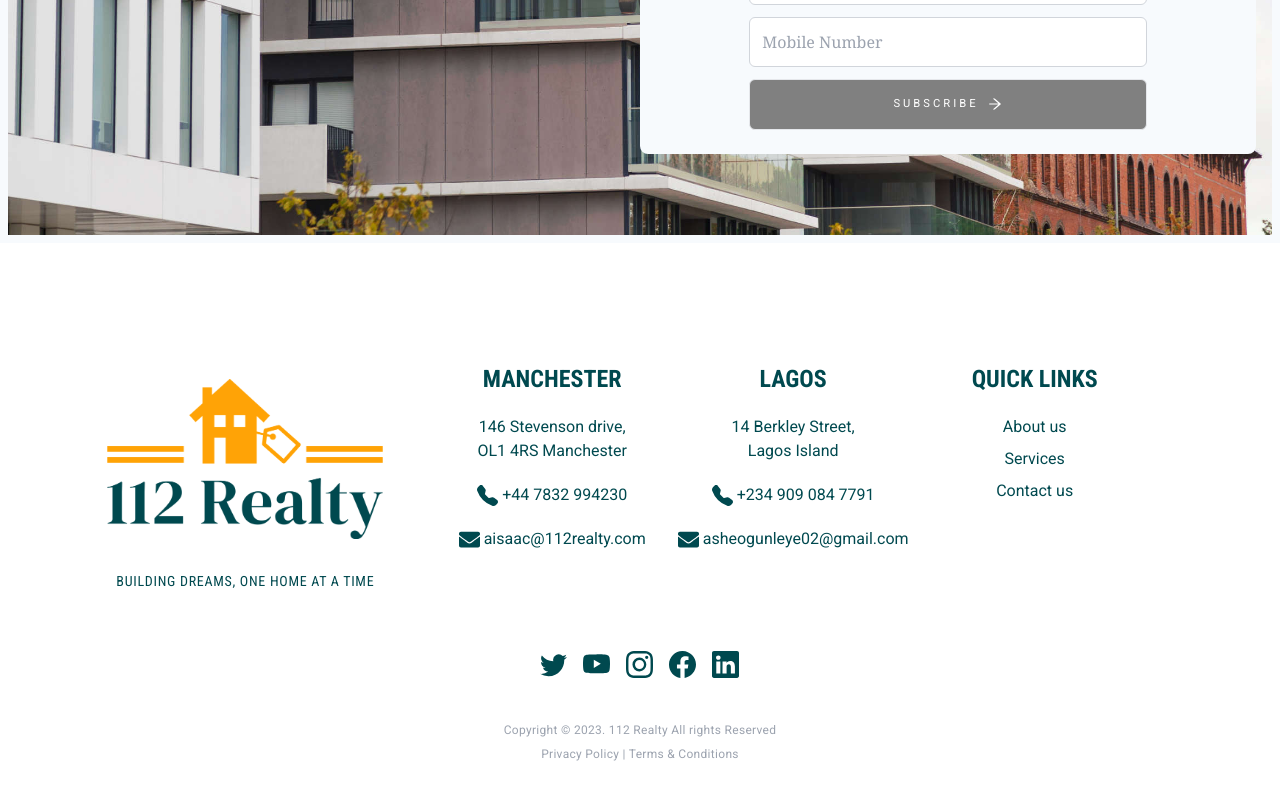
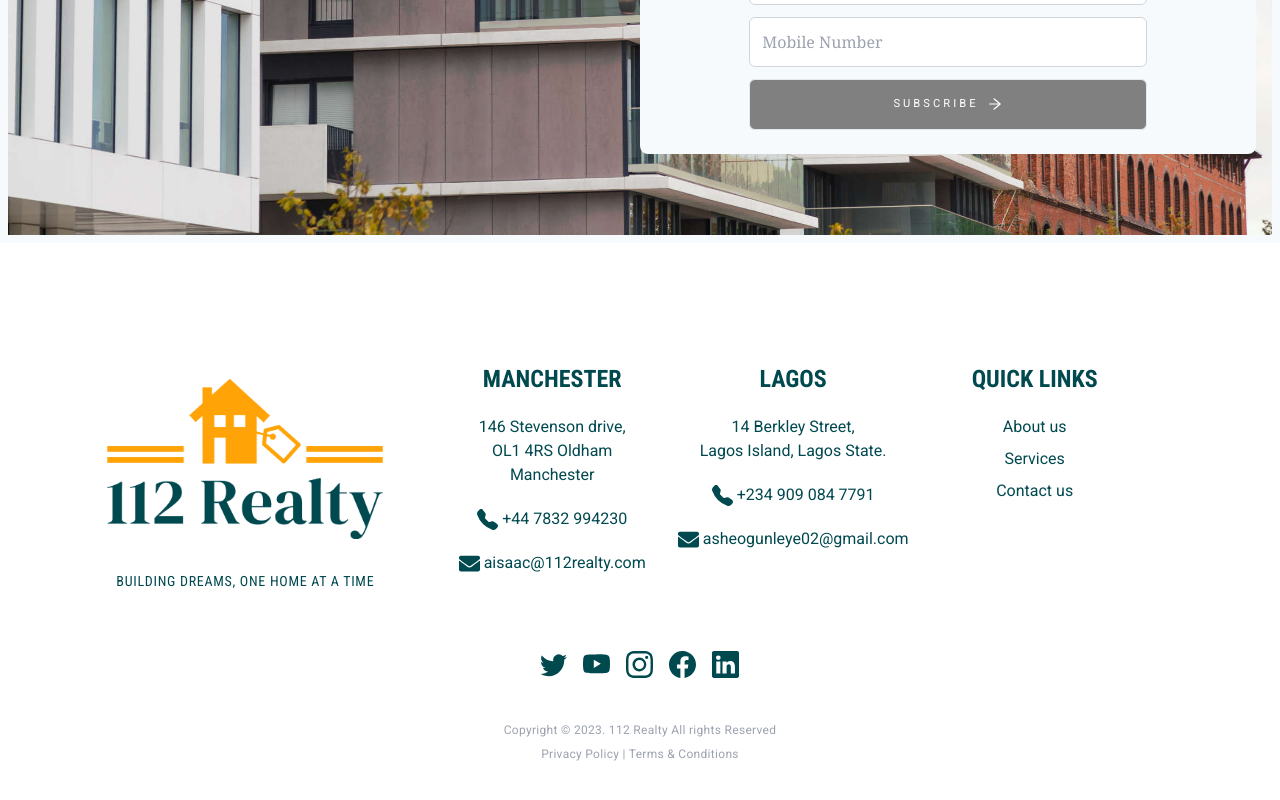
Before and after one commit to Toluwaa-o/112-Realty-Website, a Next.js app: page / in a window 1280 px wide. Shown: the part 5414-6214 px from the top of the page. Built offline with nearby package versions, Linux system fonts and the light colour scheme.

Commit message:
location update

```diff
--- a/app/components/Footer/Location.js
+++ b/app/components/Footer/Location.js
@@ -19,7 +19,7 @@ export default function Location() {
         <Link href="https://www.google.com/maps/place/146+Stevenson+Dr,+Moorside,+Oldham/@53.5668509,-2.0724573,17z/data=!3m1!4b1!4m5!3m4!1s0x487bb80d37d5ce75:0xa75b113af076c928!8m2!3d53.5668509!4d-2.0724573?entry=ttu">
           146 Stevenson drive,
           <br />
-          OL1 4RS Manchester
+          OL1 4RS Oldham Manchester
         </Link>
       </address>
       <span className="flex items-center gap-1 m-auto md:hover:text-hoverColor transition-all">
@@ -37,10 +37,10 @@ export default function Location() {
         LAGOS
       </h3>
       <address className="not-italic md:hover:text-hoverColor transition-all">
-        <Link href="https://www.google.com/maps/place/146+Stevenson+Dr,+Moorside,+Oldham/@53.5668509,-2.0724573,17z/data=!3m1!4b1!4m5!3m4!1s0x487bb80d37d5ce75:0xa75b113af076c928!8m2!3d53.5668509!4d-2.0724573?entry=ttu">
+        <Link href="https://www.google.com/maps/place/Iya-Eba+Restaurant+%26+Bar/@6.4472176,3.4046103,15z/data=!4m2!3m1!1s0x0:0x3f7825fc603f1176?sa=X&ved=2ahUKEwjIgsWqnJGCAxUHKcAKHbuDBvEQ_BJ6BAg4EAA&ved=2ahUKEwjIgsWqnJGCAxUHKcAKHbuDBvEQ_BJ6BAhBEAg">
           14 Berkley Street,
           <br />
-          Lagos Island
+          Lagos Island, Lagos State.
         </Link>
       </address>
       <span className="flex items-center gap-1 m-auto md:hover:text-hoverColor transition-all">
```
